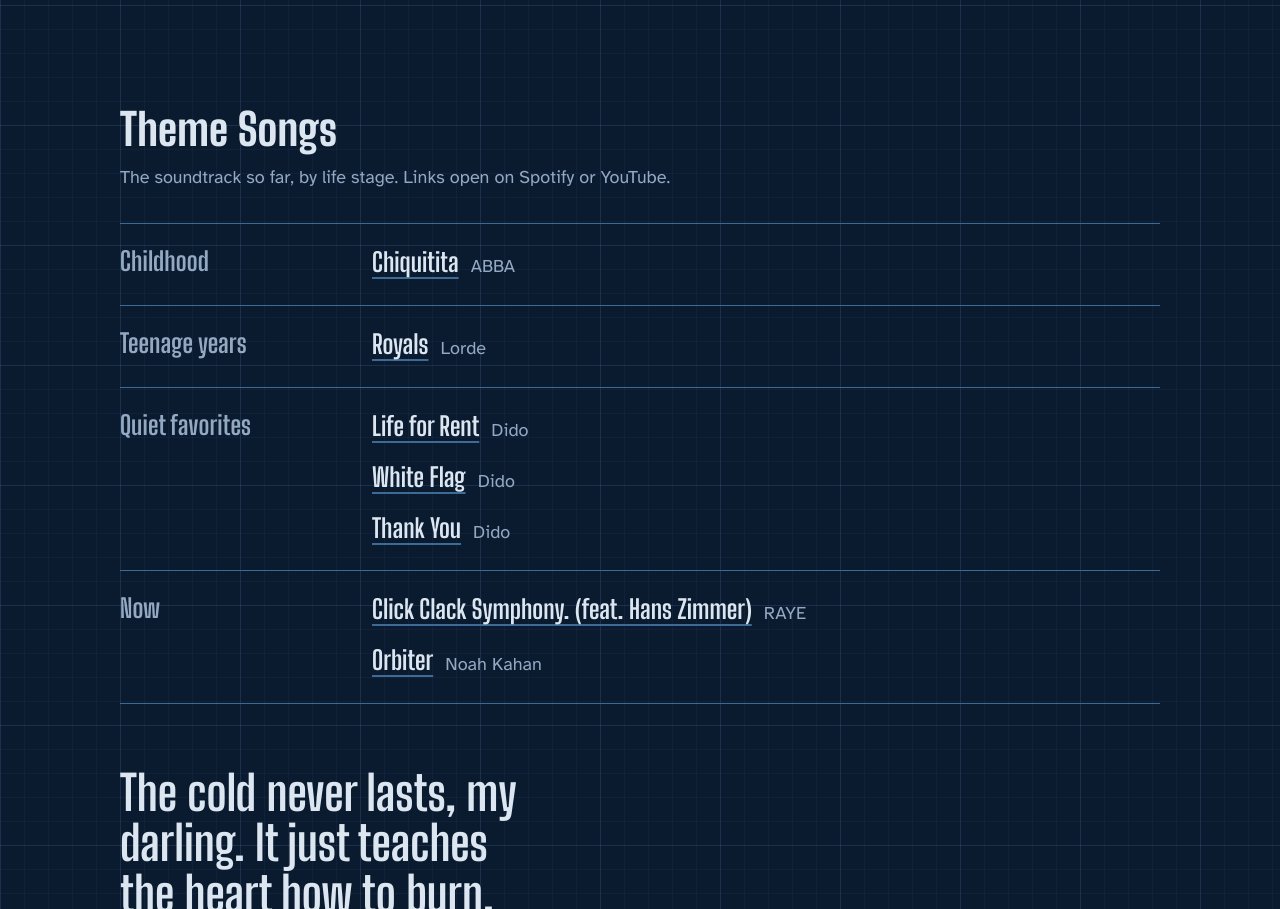
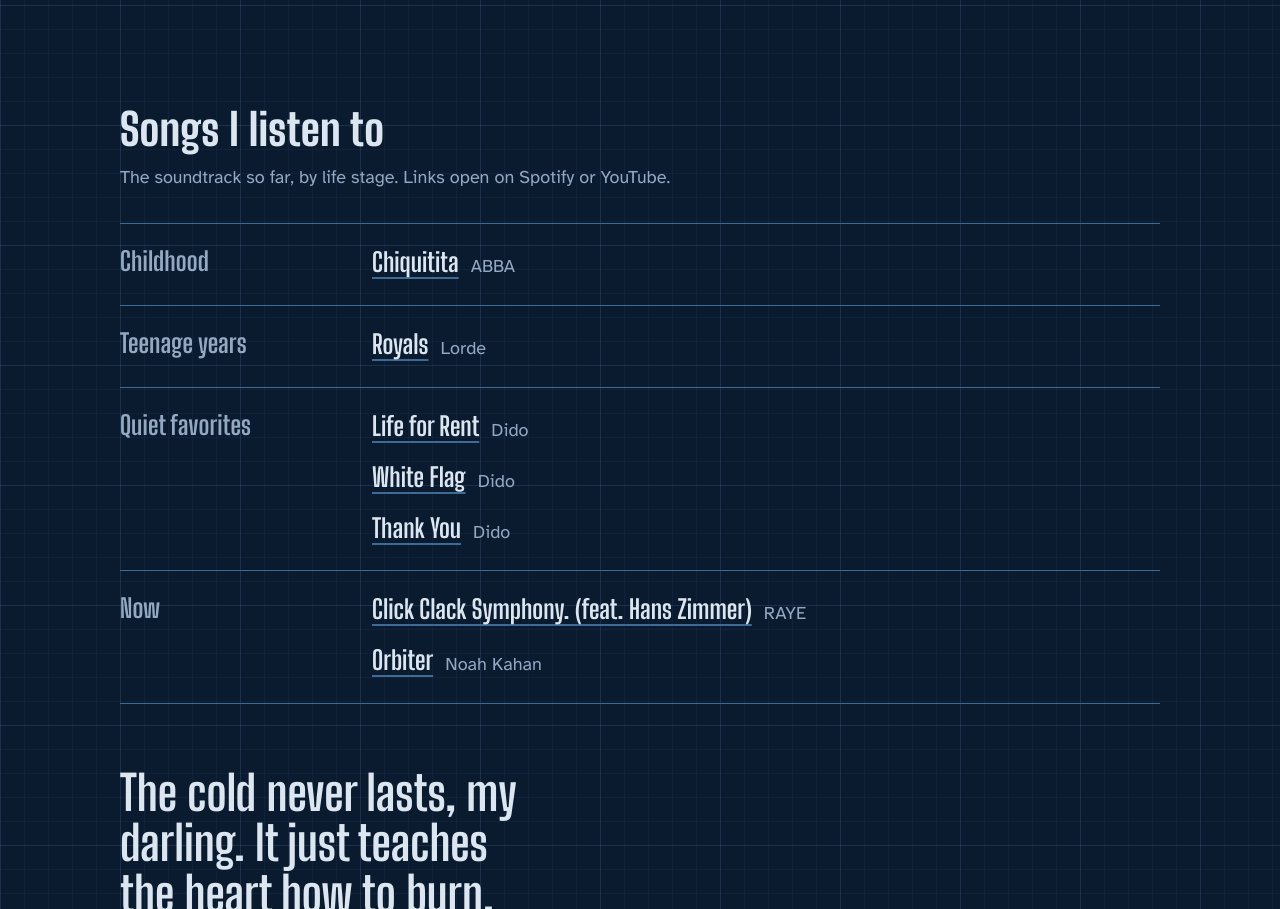
Before and after one commit to GoodnessAzike/goodness-site, an Astro site: page /about in a window 1280 px wide. Shown: the part 1195-2104 px from the top of the page. Built offline with nearby package versions, Linux system fonts and the light colour scheme; Astro itself is replaced by a stand-in of ours.

Commit message:
About: rename Theme Songs to Songs I listen to
Co-Authored-By: Claude Opus 5.5 <noreply@anthropic.com>

```diff
--- a/src/pages/about.astro
+++ b/src/pages/about.astro
@@ -54,7 +54,7 @@ const stages = themeSongs
   {stages.length > 0 && (
   <section class="songs" aria-labelledby="songs-title">
     <div class="songs-head">
-      <h2 id="songs-title">Theme Songs</h2>
+      <h2 id="songs-title">Songs I listen to</h2>
       <p>The soundtrack so far, by life stage.{stages.some((st) => st.songs.some((t) => t.url)) && ' Links open on Spotify or YouTube.'}</p>
     </div>
 
```
